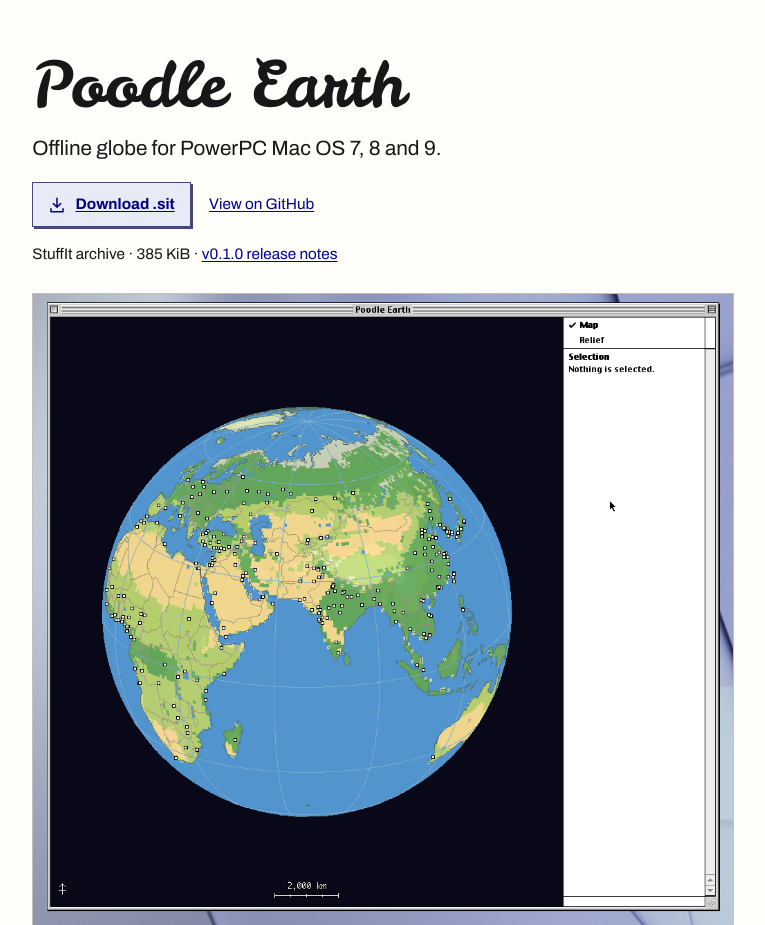
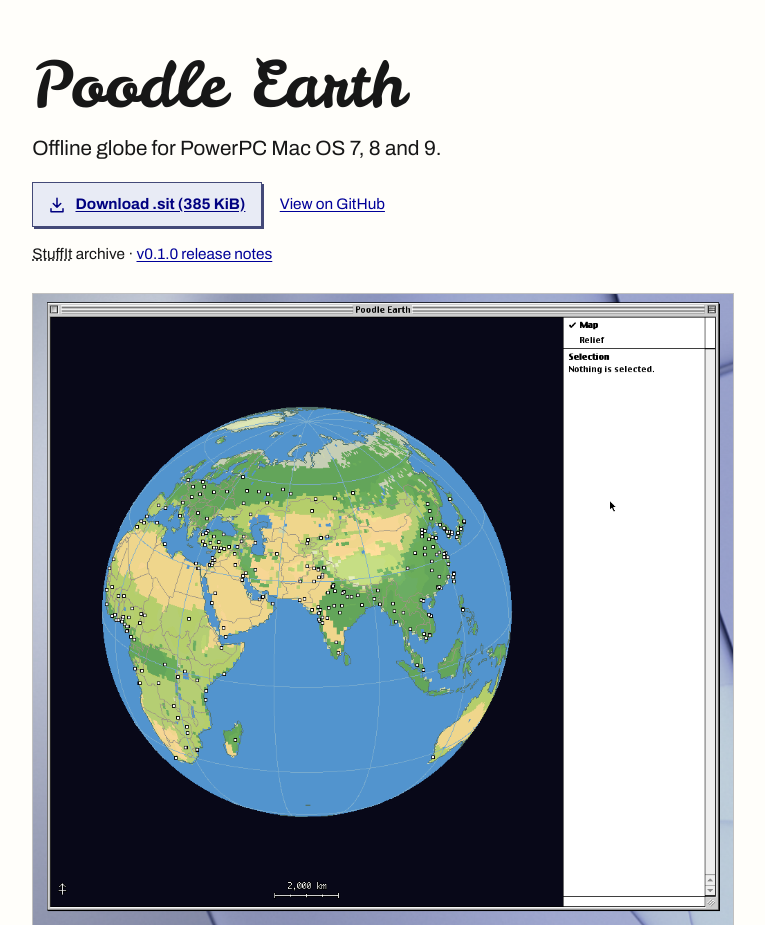
Before and after one commit to jackwillis/globe, a plain HTML site: page site/index.html in a window 1280 px wide. Shown: the top 925 px of the page, without its empty margins (19-784 px from the left). Drawn offline with Linux system fonts and the light colour scheme.

Commit message:
Site: show the size on the download button; explain StuffIt (refs #118, #129)
Co-Authored-By: Claude Sonnet 5.5 <noreply@anthropic.com>

```diff
--- a/site/index.html
+++ b/site/index.html
@@ -22,11 +22,11 @@
               <svg class="download-icon" aria-hidden="true" focusable="false" width="18" height="18" viewBox="0 0 24 24" fill="none" stroke="currentColor" stroke-width="2" stroke-linecap="round" stroke-linejoin="round">
                 <path d="M12 3v12m-5-5 5 5 5-5M4 17v4h16v-4"/>
               </svg>
-              <span>Download .sit</span>
+              <span>Download .sit (385 KiB)</span>
             </a>
             <a class="button secondary" href="https://github.com/jackwillis/globe">View on GitHub</a>
           </div>
-          <p class="release">StuffIt archive · 385 KiB · <a href="https://github.com/jackwillis/globe/releases/tag/v0.1.0">v0.1.0 release notes</a></p>
+          <p class="release"><abbr title="StuffIt is the archive format Classic Macs use. Open the .sit file with StuffIt Expander.">StuffIt</abbr> archive · <a href="https://github.com/jackwillis/globe/releases/tag/v0.1.0">v0.1.0 release notes</a></p>
         </div>
         <figure class="hero-shot">
           <img src="./images/os9-hero-map.png" width="1012" height="912" decoding="async" alt="Poodle Earth window: a globe in the Map look, centred on Asia, beside an information pane.">
--- a/site/poodle-earth.css
+++ b/site/poodle-earth.css
@@ -61,6 +61,7 @@ p, ol { margin: .65rem 0 0; }
 .release { margin-top: .85rem; }
 
 kbd { font-size: 1.08em; }
+abbr[title] { cursor: help; }
 
 img { display: block; max-width: 100%; height: auto; }
 figure { margin: 0; }
```
